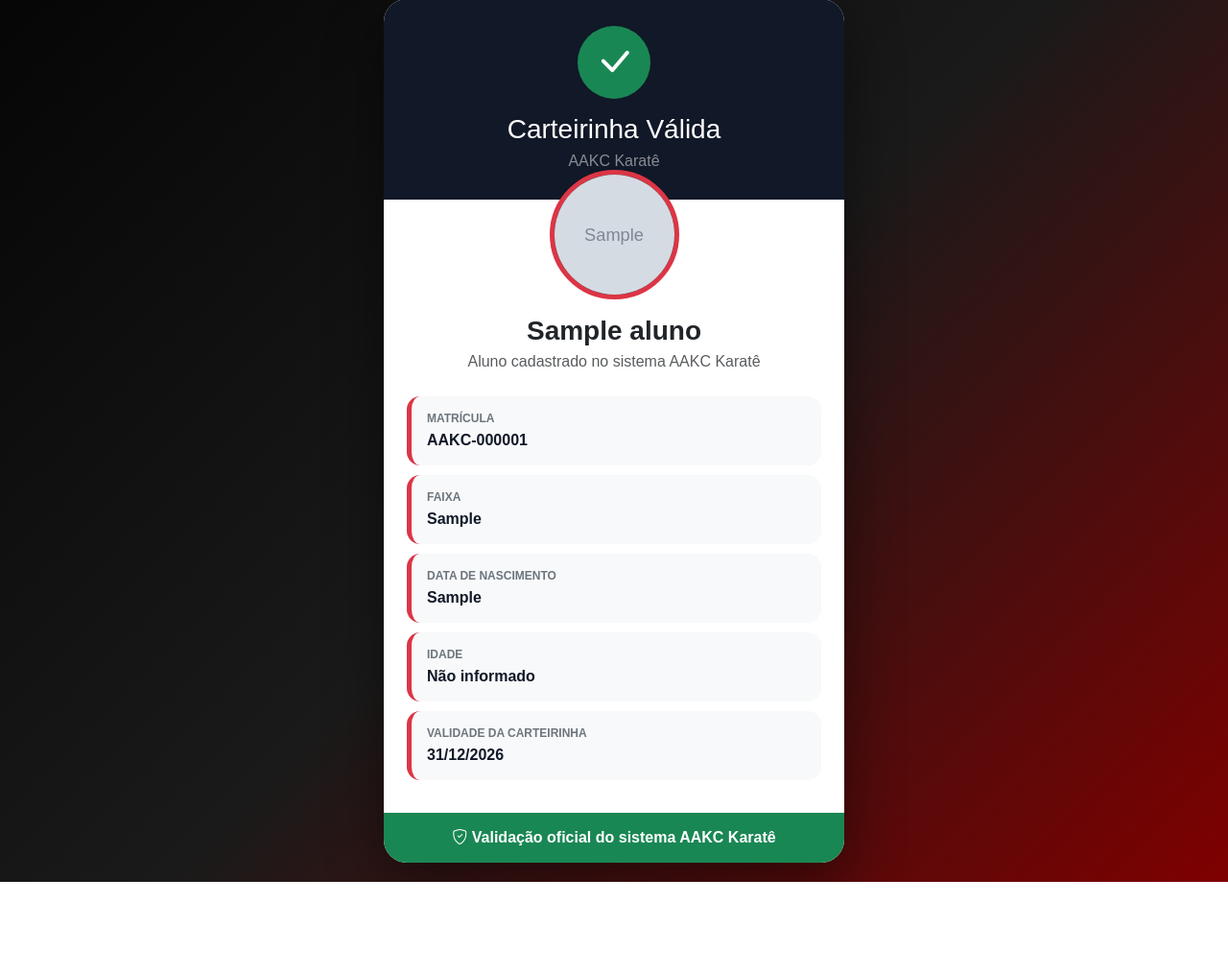
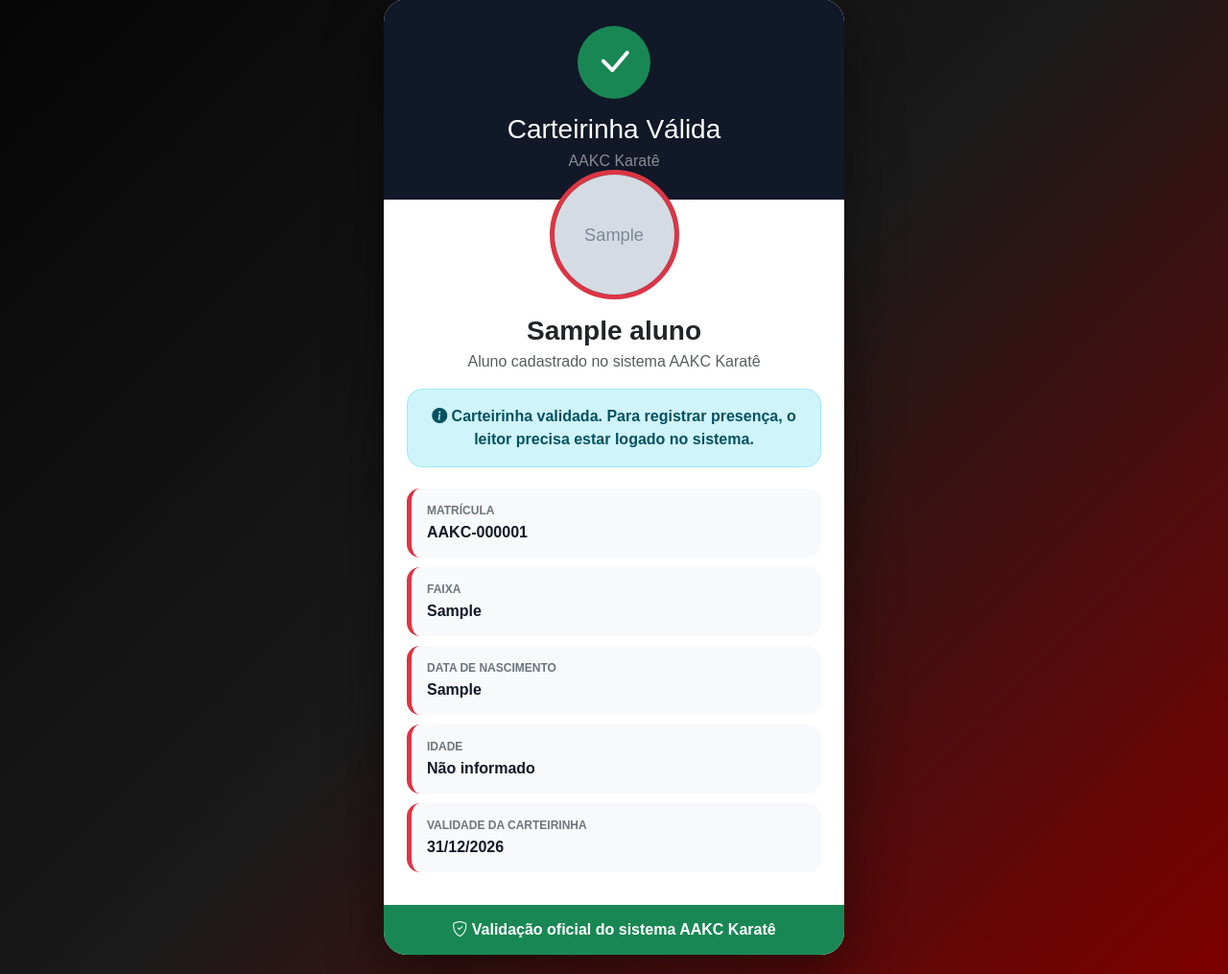
Before and after one commit to roisadi-tech/karate-system, a Flask app: page /validar_carteirinha/1 in a window 1280 px wide. Shown: the part 21-1036 px from the top of the page at 96% size. Before the commit the page ends 940 px from the top, so only its background shows below. Run offline with Flask 3, Linux system fonts and the light colour scheme; tables that the repository leaves empty hold one stand-in row (values such as "Sample post"); grey boxes marked "Sample" are stand-in pictures.

Commit message:
Atualizando template de validacao com registro de presenca

```diff
--- a/app.py
+++ b/app.py
@@ -1813,7 +1813,7 @@ def carteirinha_aluno(id):
 
 
 # =====================================
-# VALIDAR CARTEIRINHA DO ALUNO
+# VALIDAR CARTEIRINHA E REGISTRAR PRESENÇA
 # =====================================
 
 @app.route('/validar_carteirinha/<int:id>')
@@ -1828,13 +1828,63 @@ def validar_carteirinha(id):
     matricula = f'AAKC-{aluno.id:06d}'
 
     validade = f'31/12/{date.today().year}'
+
+    presenca_registrada = False
+    presenca_ja_existia = False
+    usuario_logado = False
+
+    # Só registra presença se o leitor estiver usando
+    # um navegador logado no sistema.
+    if 'usuario' in session:
+
+        usuario_logado = True
+
+        hoje = date.today().strftime('%Y-%m-%d')
+
+        presenca = Presenca.query.filter_by(
+            aluno_id=aluno.id,
+            data=hoje
+        ).first()
+
+        if presenca:
+
+            if presenca.status == 'PRESENTE':
+
+                presenca_ja_existia = True
+
+            else:
+
+                presenca.status = 'PRESENTE'
+
+                db.session.commit()
+
+                presenca_registrada = True
+
+        else:
+
+            nova_presenca = Presenca(
+                aluno_id=aluno.id,
+                data=hoje,
+                status='PRESENTE'
+            )
+
+            db.session.add(
+                nova_presenca
+            )
+
+            db.session.commit()
+
+            presenca_registrada = True
 
     return render_template(
         'validar_carteirinha.html',
         aluno=aluno,
         idade=idade,
         matricula=matricula,
-        validade=validade
+        validade=validade,
+        presenca_registrada=presenca_registrada,
+        presenca_ja_existia=presenca_ja_existia,
+        usuario_logado=usuario_logado
     )
 
 
--- a/templates/validar_carteirinha.html
+++ b/templates/validar_carteirinha.html
@@ -109,6 +109,12 @@
             margin: 0;
         }
 
+        .presence-alert {
+            border-radius: 16px;
+            font-weight: 600;
+            margin-bottom: 22px;
+        }
+
         .footer-validation {
             background: #198754;
             color: white;
@@ -163,9 +169,43 @@
                 {{ aluno.nome }}
             </h3>
 
-            <p class="text-muted mb-4">
+            <p class="text-muted mb-3">
                 Aluno cadastrado no sistema AAKC Karatê
             </p>
+
+            {% if usuario_logado %}
+
+                {% if presenca_registrada %}
+
+                    <div class="alert alert-success presence-alert">
+                        <i class="bi bi-check-circle-fill"></i>
+                        Presença registrada com sucesso hoje.
+                    </div>
+
+                {% elif presenca_ja_existia %}
+
+                    <div class="alert alert-warning presence-alert">
+                        <i class="bi bi-exclamation-triangle-fill"></i>
+                        Este aluno já teve presença registrada hoje.
+                    </div>
+
+                {% else %}
+
+                    <div class="alert alert-secondary presence-alert">
+                        <i class="bi bi-info-circle-fill"></i>
+                        Carteirinha validada no sistema.
+                    </div>
+
+                {% endif %}
+
+            {% else %}
+
+                <div class="alert alert-info presence-alert">
+                    <i class="bi bi-info-circle-fill"></i>
+                    Carteirinha validada. Para registrar presença, o leitor precisa estar logado no sistema.
+                </div>
+
+            {% endif %}
 
             <div class="text-start">
 
```
